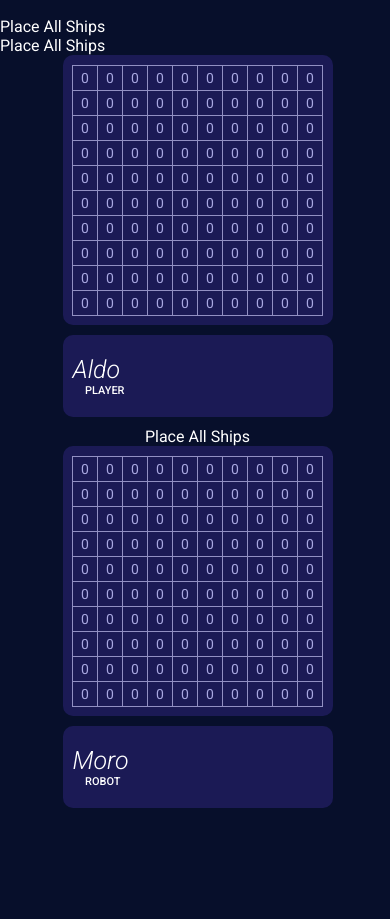
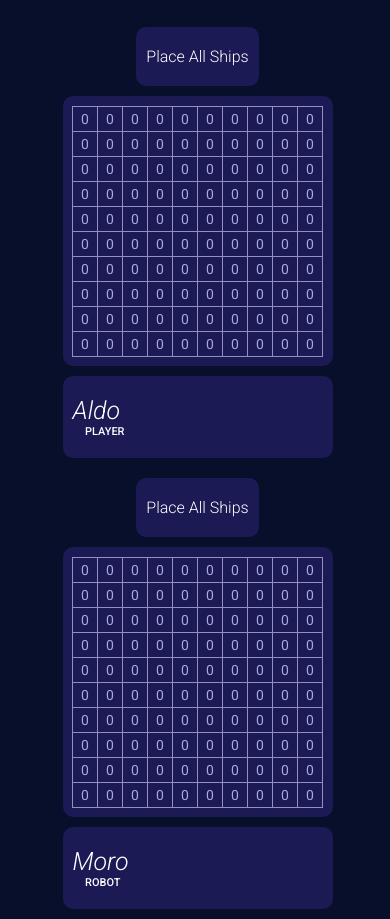
Before and after one commit to nicolanapa/battleship, a website with bundled scripts: page index.html in a window 390 px wide. Shown: the part 51-970 px from the top of the page. Before the commit the page ends 869 px from the top, so only its background shows below. Built offline with nearby package versions, Linux system fonts and the light colour scheme.

Commit message:
Added style and media querys for .settings, .small-right and .right

```diff
--- a/style.css
+++ b/style.css
@@ -50,7 +50,22 @@ body {
 	font-weight: 500;
 }
 
-@media only screen and (max-width: 450px) {
+.settings {
+	display: grid;
+	grid-template-columns: repeat(auto-fit, minmax(395px, 1fr));
+	justify-items: center;
+}
+
+.right {
+	visibility: visible;
+}
+
+.small-right {
+	display: none;
+	visibility: hidden;
+}
+
+@media only screen and (max-width: 790px) {
 	.gameboard {
 		grid-template-columns: repeat(10, 25px);
 		grid-template-rows: repeat(10, 25px);
@@ -71,9 +86,21 @@ body {
 		font-size: calc(10px + 0.25vw);
 		margin-top: 0;
 	}
+
+	.right {
+		display: none;
+		visibility: hidden;
+	}
+
+	.small-right {
+		display: grid;
+		visibility: visible;
+	}
 }
 
-.player-informations {
+.player-informations,
+.settings > div,
+.small-right {
 	margin: 10px 0 10px 0;
 	padding: 20px 10px;
 	background-color: #1b1a55;
```
